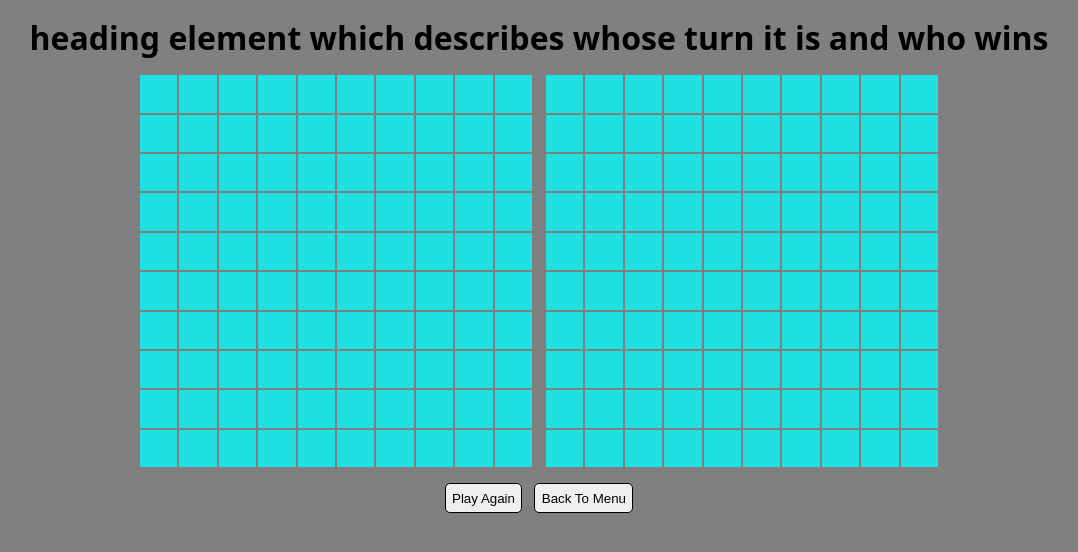
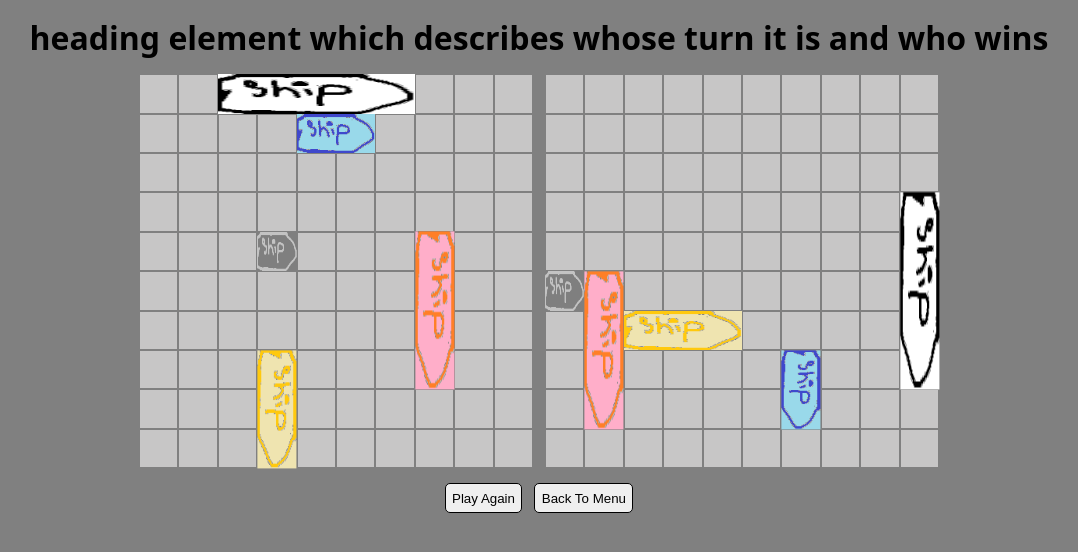
Before and after one commit to radarced/Battleship, a website built with webpack: page src/index.html in a window 1280 px wide. Both pictures are taken after a click on the button "Play". Shown: the whole page, without its empty margins (101-1179 px from the left). Built offline with nearby package versions, Linux system fonts and the light colour scheme.

Commit message:
finished basic game state variables and gameManager
most significant contribution was the algorithm to generate random shipPos placements on the board

```diff
--- /dev/null
+++ b/jest.config.js
@@ -0,0 +1,6 @@
+// jest.config.js
+export default {
+  // Matches any file starting with "auth" inside any subfolder under src,
+  // ending with .test.js, .spec.js, .test.ts, etc.
+  testMatch: ["**/src/**/agent*.+(ts|tsx|js|jsx)"],
+};
--- a/src/Handlers/mainCtrHandlers.js
+++ b/src/Handlers/mainCtrHandlers.js
@@ -1,6 +1,8 @@
 import editorManager from "../managers/editorManager.js";
 import RenderManager from "../managers/RenderManager.js";
 import UiManager from "../managers/UiManager.js";
+import GameManager from "../managers/GameManager.js";
+
 import {
   BOARD_SHIP,
   PLAYER_1_NUM,
@@ -142,15 +144,18 @@ function mainCtrClickHandler(e) {
       // switch the program State into gameState and sync all the managers up with the new game State.
       UiManager.switchGameState();
       UiManager.populateGameMenu();
+
+      addGameMenuListeners();
+      GameManager.startGame(editorManager.getAgentsData());
+      console.log(GameManager.getBoardShips(PLAYER_1_NUM));
       RenderManager.renderBoardShips(
-        editorManager.getBoardShips(PLAYER_1_NUM),
+        GameManager.getBoardShips(PLAYER_1_NUM),
         PLAYER_1_NUM,
       );
       RenderManager.renderBoardShips(
-        editorManager.getBoardShips(PLAYER_2_NUM),
+        GameManager.getBoardShips(PLAYER_2_NUM),
         PLAYER_2_NUM,
       );
-      addGameMenuListeners();
       break;
   }
 }
--- a/src/managers/GameManager.js
+++ b/src/managers/GameManager.js
@@ -2,3 +2,77 @@
 // meaning everything External and internal to the game will be handled inside
 // here either by itself or its child objects .
 // the state of the initial board will also be handled inside here .
+import Agent from "../modules/Agent.js";
+import { PLAYER_1_NUM, PLAYER_2_NUM } from "../modules/Enums.js";
+import { BoardShip } from "../modules/Ship.js";
+
+let GameManager = (() => {
+  let inGame = false; // is a boolean which represents whether or not the game is running
+  let currentTurn; // values : PLAYER_1_NUM , PLAYER_2_NUM
+  let winner;
+  let agent1;
+  let agent2;
+
+  function startGame(agentsData) {
+    agent1 = new Agent(agentsData.agent1);
+    agent2 = new Agent(agentsData.agent2);
+  }
+
+  function getAgent(agentNum) {
+    if (agentNum === PLAYER_1_NUM) {
+      return agent1;
+    } else if (agentNum === PLAYER_2_NUM) {
+      return agent2;
+    }
+    return undefined;
+  }
+
+  // this will be called once after startGame to render the ships behind the cells.
+  // it basically returns the boardShips relative to the positions chosen in the agents .
+  function getBoardShips(agentNum) {
+    let agent = getAgent(agentNum);
+    let boardShips = [];
+    for (let shipPos of agent.shipsPos) {
+      let increasingDecider = shipPos.end.x - shipPos.start.x;
+      let level;
+      let rotation;
+      console.log(shipPos);
+
+      if (increasingDecider > 0) {
+        // horizantal increase
+        level = increasingDecider + 1;
+        rotation = 0;
+      } else {
+        level = shipPos.end.y - shipPos.start.y + 1;
+        rotation = 90;
+      }
+      if (
+        shipPos.start.x === shipPos.end.x &&
+        shipPos.start.y === shipPos.end.y
+      ) {
+        level = 1;
+        rotation = 0;
+      }
+
+      boardShips.push(
+        new BoardShip(
+          level,
+          agentNum,
+          shipPos.start,
+          shipPos.end,
+          undefined,
+          rotation,
+        ),
+      );
+    }
+    return boardShips;
+  }
+
+  function getCurrentTurn() {
+    return currentTurn;
+  }
+
+  return { startGame, getCurrentTurn, getBoardShips };
+})();
+
+export default GameManager;
--- a/src/managers/UiManager.js
+++ b/src/managers/UiManager.js
@@ -40,13 +40,17 @@ let UiManager = (() => {
   }
 
   function populateMenuGrid(grid) {
+    let cellClassName = "cell water";
+    if (gameState === GAME_STATES.GAME_MENU) {
+      cellClassName = "cell";
+    }
     for (let i = 0; i < GRID_SIZE; i++) {
       let row = document.createElement("div");
       row.className = "row";
 
       for (let j = 0; j < GRID_SIZE; j++) {
         let cell = document.createElement("div");
-        cell.className = "cell water";
+        cell.className = cellClassName;
         cell.dataset.row = i;
         cell.dataset.col = j;
         row.appendChild(cell);
@@ -94,6 +98,7 @@ let UiManager = (() => {
   }
 
   function populateGameMenuRefs() {
+    elementReferences.gameMenuCtr = document.querySelector(".gameMenu");
     elementReferences.gameBoard1 = document.querySelector(".gameBoard1");
     elementReferences.gameBoard2 = document.querySelector(".gameBoard2");
     elementReferences.descriptiveHeading = document.querySelector("#gmh1");
--- a/src/managers/editorManager.js
+++ b/src/managers/editorManager.js
@@ -294,8 +294,7 @@ let editorManager = (() => {
       return;
     }
     let correspondingShip = getLastClickedCorrespondingShip();
-    console.log("lastClicked correspondingShip :", correspondingShip);
-    console.log(row, col);
+
     let start = { x: col, y: row }; // startingPos
     let end = {
       x:
@@ -306,11 +305,6 @@ let editorManager = (() => {
         sinDegrees(correspondingShip.rotation) * (correspondingShip.level - 1),
     };
     let resultantPos = new Position(start, end);
-    console.log(
-      "resultantPos from this lastClicked's correspondingShip : ",
-      correspondingShip,
-      resultantPos,
-    );
     return resultantPos;
   }
 
@@ -345,6 +339,21 @@ let editorManager = (() => {
     }
   }
 
+  function getAgentsData() {
+    return {
+      agent1: {
+        boardShips: menuBoardShips1,
+        shipsLeft: player1ShipsContainer,
+        agentType: player1,
+      },
+      agent2: {
+        boardShips: menuBoardShips2,
+        shipsLeft: player2ShipsContainer,
+        agentType: player2,
+      },
+    };
+  }
+
   // this will be called when the mousemove event happens over a distinct / new cell.
   function updateLastHoveredCell(col, row, playerNum) {
     lastHoveredCell = true;
@@ -371,6 +380,7 @@ let editorManager = (() => {
     getLastClicked,
     getLastClickedPos, // ship position related function
     getLastHoveredCell, // last hovered cell related function
+    getAgentsData, // returns all gameState data of the editorManager
     updateLastHoveredCell, // last hovered cell related function
     removeLastHoveredCell, // last hovered cell related function
   };
--- /dev/null
+++ b/src/modules/Agent.js
@@ -0,0 +1,211 @@
+// an agent here represents an entity in our game which can make game choices ; it can be both a computer
+// or a player.
+import { cosDegrees, inRange, sinDegrees } from "../modules/utils.js";
+import { Position } from "../modules/Ship.js";
+
+import { BOARD_SIZE } from "./Enums.js";
+
+// agent_data = {agentType,boardShips,shipsLeft}
+function Agent(agent_data) {
+  this.shipsPos = getBoardShipsPos(agent_data.boardShips, agent_data.shipsLeft);
+
+  this.shipCellsArray = extractShipsPos(this.shipsPos);
+}
+
+// it takes in the data about what ships are placed and what are not ;
+// places the ships that arent placed .
+// and accumulates an array which represents all positions of the ships on the board.
+function getBoardShipsPos(boardShips, shipsTobePlaced) {
+  let placedShipsPos = boardShips.map((boardShip) => boardShip.shipPos);
+  if (shipsTobePlaced.length > 0) {
+    // place these ships on the board
+    randomizeShipRotation(shipsTobePlaced); // for more variety
+    placeShips(shipsTobePlaced, placedShipsPos);
+  }
+  return placedShipsPos;
+}
+// note to current self : ideally deal with cell driven abstractions and not Positions.
+
+function randomizeShipRotation(shipsTobePlaced) {
+  for (let ship of shipsTobePlaced) {
+    ship.rotation = Math.round(Math.random() * 1) * 90;
+  }
+  console.log(shipsTobePlaced);
+}
+
+// places the shipsTobePlaced on boardShipsPos.
+function placeShips(shipsTobePlaced, boardShipsPos) {
+  // get all positions of the baord that boardShipsPos take up.
+  let allTakenPos = extractShipsPos(boardShipsPos);
+  for (let i = 0; i < shipsTobePlaced.length; i++) {
+    let shipToBePlaced = shipsTobePlaced[i];
+
+    // remove takenPos from AllPos.
+    let allPos = getEmptyBoard(); // this is the baord on which the random access is going to be invoked on.
+    allTakenPos = extractShipsPos(boardShipsPos);
+    removeTakenShips(allPos, allTakenPos);
+
+    // loop over the cells of allPos till the ship is placed
+    // pick a random cell
+    // check whether or not the shipToBePlaced is able to be placed on that cell
+    // ^ this would depend upon the takenPos as well as whether or not the shipPos is out of range
+    // and more precisely whether or not the ships end point is out of range cuz the start will always be a coherent point.
+    let placed = false;
+
+    while (!placed) {
+      let randomRowIndex = Math.floor(Math.random() * allPos.length);
+      let randomRow = allPos[randomRowIndex]; // allPos = 2d array.
+
+      let randomCellIndex = Math.floor(Math.random() * randomRow.length);
+      let randomCell = randomRow[randomCellIndex];
+
+      let currentShipPos = deduceShipPos(
+        +randomCell[0],
+        +randomCell[1],
+        shipToBePlaced,
+      );
+
+      let isShipPosValid = deduceShipPosValidity(currentShipPos, allTakenPos);
+      if (isShipPosValid) {
+        boardShipsPos.push(currentShipPos);
+        placed = true;
+      } else {
+        // if theres only 1 cell left in the randomRow and we're deleting then we have to delete the entire row.
+        if (randomRow.length === 1) {
+          allPos.splice(randomRowIndex, 1);
+        } else {
+          // remove 1 cell
+          randomRow.splice(randomCellIndex, 1);
+        }
+      }
+    }
+  }
+}
+
+function deduceShipPos(col, row, ship) {
+  // col,row = startCell
+  let start = { x: col, y: row };
+  let end = {
+    x: col + cosDegrees(ship.rotation) * (ship.level - 1),
+    y: row + sinDegrees(ship.rotation) * (ship.level - 1),
+  };
+  let resultantPos = new Position(start, end);
+  return resultantPos;
+}
+
+// returns true when shipPos is inRange of the boardsize and none of the shipPos's cells
+// interfere with takenCells.
+function deduceShipPosValidity(shipPos, takenCells) {
+  // easiest check is the inRange one.
+  if (!inRange(shipPos.end.x, 0, 9) || !inRange(shipPos.end.y, 0, 9)) {
+    // if either of the component exceed the board then the shipPos is not valid
+    return false;
+  }
+  let allShipCells = extractShipsPos([shipPos]);
+  for (let shipCell of allShipCells) {
+    for (let takenCell of takenCells) {
+      // if any of the takenCell match a shipCell then that means the shipPos is not valid hence we return false.
+      if (shipCell.x === takenCell.x && shipCell.y === takenCell.y) {
+        return false;
+      }
+      // we have to check all of them cuz the ds of takenCells is an unsorted array so cant really do muhc there .
+    }
+  }
+
+  return true;
+}
+// takes in a set of cells and removes all those cells
+// from the board + rows if a row is deleted.
+function removeTakenShips(board, takenCells) {
+  // takenCell = {x : N,y : N};
+  for (let takenCell of takenCells) {
+    let col = takenCell.x;
+    let row = takenCell.y;
+    // we could implement a binary search for searching for a particular cell inside the baord.Why?
+    // as we cut off the cells from the board the indexes of the rows and columns become unreliable
+    // to match takenCell -> cellOnBoard .
+    // but the items of the board dont change and preserve their original dimensions .
+    // hence the correspondence of takenCells and itemsOnBoard will remain even after cutoffs .
+    // cuz of that its better to implement relative to search mechanisms to not deal with the offset headaches (im not sure if they will work fine in all cases).
+    let boardRow;
+    let boardCellIndex;
+
+    let leftIndex = 0;
+    let rightIndex = board.length;
+    let middleIndex = Math.floor((leftIndex + rightIndex) / 2);
+
+    let targetEl = board[middleIndex][0];
+
+    while (+targetEl[1] !== row) {
+      //  ^^ this represents the cell's row on the baord
+      if (+targetEl[1] > row) {
+        rightIndex = middleIndex;
+      } else {
+        leftIndex = middleIndex;
+      }
+      middleIndex = Math.floor((leftIndex + rightIndex) / 2);
+      targetEl = board[middleIndex][0];
+    }
+    boardRow = board[middleIndex];
+    // edge case : if theres only 1 item in the row .
+    if (boardRow.length === 1) {
+      //   boardRow.splice(0, 1); // only 1 possible element and that element is the targetCell or takenCell.
+      board.splice(middleIndex, 1); // remove the row itself as well
+    } else {
+      for (let i = 0; i < boardRow.length; i++) {
+        let cell = boardRow[i];
+        if (+cell[0] === col) {
+          boardCellIndex = i;
+          break;
+        }
+      }
+      boardRow.splice(boardCellIndex, 1);
+    }
+  }
+}
+
+// this function is an intermediary function to accomplish the algorithmic tasks related to placing ships on the baord.
+// the board is represented as a 2d array where each item in the main array is a row and each row contains
+// cells which represent disinct columns whose data are going be strings like '01' where first char represents the col and the second represents the row aka width,height
+function getEmptyBoard() {
+  let emptyBoard = [];
+  emptyBoard.length = BOARD_SIZE;
+  for (let i = 0; i < BOARD_SIZE; i++) {
+    let row = [];
+    row.length = BOARD_SIZE;
+    for (let j = 0; j < BOARD_SIZE; j++) {
+      row[j] = `${j}${i}`;
+    }
+    emptyBoard[i] = row;
+  }
+  return emptyBoard;
+}
+
+// given an array of shipPos extract all positions of the board those ships take up.
+function extractShipsPos(shipsPos) {
+  let allPos = [];
+  for (let shipPos of shipsPos) {
+    let startNode;
+    let endNode;
+    let increasingDecider = shipPos.end.x - shipPos.start.x; // if it is more than 0 than that means it is horizantally placed
+    if (increasingDecider > 0) {
+      startNode = shipPos.start.x;
+      endNode = shipPos.end.x;
+    } else {
+      startNode = shipPos.start.y;
+      endNode = shipPos.end.y;
+    }
+    for (let i = startNode; i <= endNode; i++) {
+      let currentCell;
+      if (increasingDecider > 0) {
+        currentCell = { x: i, y: shipPos.start.y };
+      } else {
+        currentCell = { x: shipPos.start.x, y: i };
+      }
+      allPos.push(currentCell);
+    }
+  }
+  return allPos;
+}
+
+export default Agent;
--- a/src/modules/Enums.js
+++ b/src/modules/Enums.js
@@ -8,6 +8,7 @@ const PLAYER_1_NUM = 1;
 const PLAYER_2_NUM = 2; // dont really see any other place to put these guys atm
 const SHIP_TO_BE_PLACED = 1;
 const BOARD_SHIP = 2;
+const BOARD_SIZE = 10;
 const GAME_STATES = {
   EDITOR_MENU: 0,
   GAME_MENU: 1,
@@ -19,4 +20,5 @@ export {
   SHIP_TO_BE_PLACED,
   BOARD_SHIP,
   GAME_STATES,
+  BOARD_SIZE,
 };
--- a/src/modules/Ship.js
+++ b/src/modules/Ship.js
@@ -1,8 +1,8 @@
 // basic size : 100x50 - > 150x50 - > 200x50 - > 250x50
-function Ship(level, player) {
+function Ship(level, player, rotation = 0) {
   this.width = 50 + level * 50; // level starts from 1-5;
   this.height = 50; // constant .
-  this.rotation = 0; // value can be either 0 or 90
+  this.rotation = rotation; // value can be either 0 or 90
   this.level = level;
   this.player = player;
   this.img = new Image(this.width, this.height);
@@ -12,11 +12,11 @@ function Ship(level, player) {
   this.img.dataset.playerNum = player;
 }
 
-function BoardShip(level, player, start, end, ship = undefined) {
+function BoardShip(level, player, start, end, ship = undefined, rotation = 0) {
   if (ship !== undefined) {
     this.ship = ship;
   } else {
-    this.ship = new Ship(level, player); // assuming these guys will be passed
+    this.ship = new Ship(level, player, rotation); // assuming these guys will be passed
   }
   this.shipPos = new Position(start, end); // this represents the boardShip's position on the board
 }
--- a/src/styles/style.css
+++ b/src/styles/style.css
@@ -114,9 +114,14 @@ h1
 .cell
 {
     flex : 1 1 100%;
+    position: relative;
     border : 1px solid grey;
     background-color: rgb(199, 198, 198);
     aspect-ratio: 1/1;
+    /* flex declarations for "minesweeper cell styling" */
+    display: flex;
+    justify-content: center;
+    align-items: center;
 }
 
 .cell.water
@@ -214,19 +219,14 @@ h1
     gap : 12px;
 }
 
-/* this styling allows us to do static boardShip rendering */
-.gameBoard .boardShip
+.cell.box
 {
-    z-index : 0;
-}
-/*
-.gameBoard .cell[data-col="2"]
-{
-    visibility:hidden;
+    background-color: rgb(29, 29, 29);
 }
 
+/* when a ship has to be shown on the gameBoard that particular cell's z-index becomes auto */
+.gameBoard .cell
+{
+    z-index : auto;
 
-.gameBoard .cell[data-col="3"]
-{
-    visibility:hidden;
-} */
+}
```
Also changed, not shown: specifications/gameManager.txt (added, +28 -0 lines), src/tests/agent.spec.js (added, +86 -0 lines).
